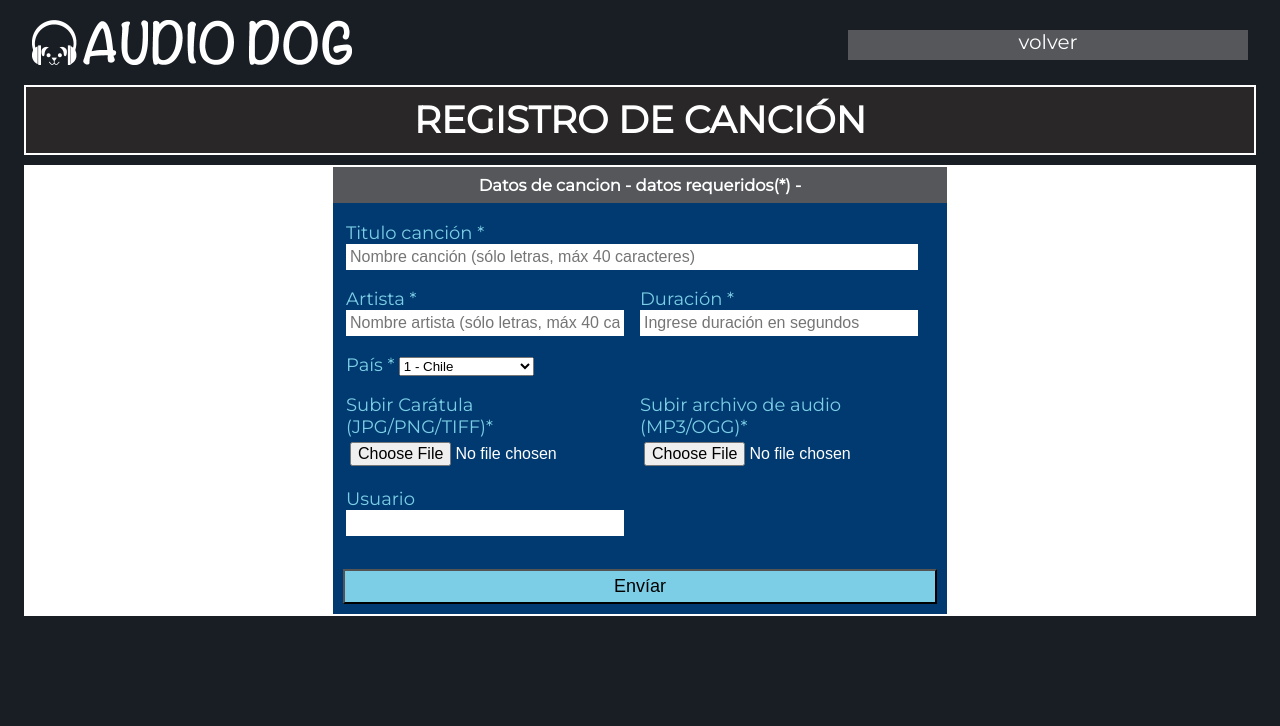
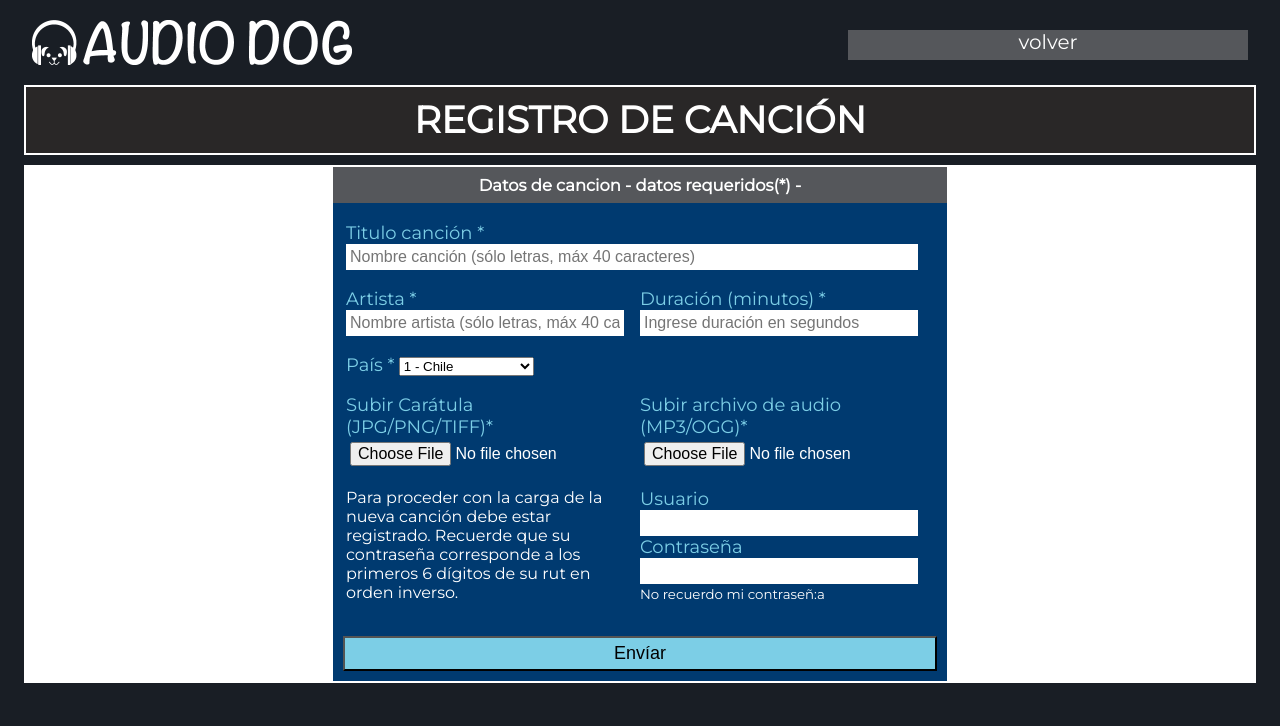
Before and after one commit to nathanbernal/disquera_duoc, a Django app: page /cancion_subir/ in a window 1280 px wide. Shown: the top 726 px of the page. Run offline with Django 3.2, Linux system fonts and the light colour scheme; data comes from the database, SQL or seed files in the repository; both versions use the stored data as it was after the commit.

Commit message:
Validación de subida de canciones solo por usuario registrados

```diff
--- a/audiodog/models.py
+++ b/audiodog/models.py
@@ -1,4 +1,6 @@
 from django.db import models
+import logging
+logger = logging.getLogger(__name__)
 
 # Create your models here.
 
@@ -26,6 +28,10 @@ class Cancion(models.Model):
 class Usuario(models.Model):
 
     nombre = models.CharField(max_length=500, default='', null=False)
+
+    alias = models.CharField(max_length=500, default='', null=False)
+    contrasena = models.CharField(max_length=100, default='', null=False)
+
     rut = models.CharField(max_length=10)
     email = models.TextField(max_length=100)
     nacimiento_fecha = models.DateTimeField(default=timezone.now)
@@ -38,6 +44,7 @@ class Usuario(models.Model):
             default=timezone.now)
 
     def crear(self):
+
         self.registro_fecha = timezone.now()
         self.save()
 
--- a/audiodog/templates/audiodog/cancion_subir.html
+++ b/audiodog/templates/audiodog/cancion_subir.html
@@ -96,7 +96,7 @@
 
                                     <label for="cancion">Titulo canción *</label>
                                     <input type="text" class="input" name="cancion" id="cancion" minlength="3" maxlength="40" pattern="[áÁàÀéÉèÈíÍìÌóÓòÒúÚùÙa-zA-Z ]{3,40}"
-                                    placeholder="Nombre canción (sólo letras, máx 40 caracteres)" title="Sólo letras están permitidas" autocomplete="off" validate required>
+                                    placeholder="Nombre canción (sólo letras, máx 40 caracteres)" title="Sólo letras están permitidas" autocomplete="off" validate required value="{{ cancion }}">
 
                                 </div>
                             </div>
@@ -106,15 +106,15 @@
 
                                     <label for="nombreartista">Artista *</label>
                                     <input type="text" class="input" name="artista" id="artista" minlength="3" maxlength="40" pattern="[áÁàÀéÉèÈíÍìÌóÓòÒúÚùÙa-zA-Z ]{3,40}"
-                                    placeholder="Nombre artista (sólo letras, máx 40 caracteres)" title="Sólo letras están permitidas" autocomplete="off" validate required>
+                                    placeholder="Nombre artista (sólo letras, máx 40 caracteres)" title="Sólo letras están permitidas" autocomplete="off" validate required value="{{ artista }}">
 
                                 </div>
 
                                 <div class="col-xs-6 cuadro-input">
 
-                                    <label for="duracion">Duración *</label>
-                                    <input type="number" class="input" name="duracion" id="artista" minlength="3" maxlength="40" pattern="[0-9]{3}"
-                                    placeholder="Ingrese duración en segundos" title="Sólo números" autocomplete="off" validate required>
+                                    <label for="duracion">Duración (minutos) *</label>
+                                    <input type="number" class="input" name="duracion" id="duracion" minlength="3" maxlength="40" pattern="[0-9]{3}"
+                                    placeholder="Ingrese duración en segundos" title="Sólo números" autocomplete="off" validate required value="{{ duracion }}">
 
                                 </div>
                             </div>
@@ -124,8 +124,8 @@
 
                                     <label for="pais">País *</label>
                                     <select class="input" name="pais" id="pais">
-                                      {% for pais in paises %}
-                                      <option value="{{ pais.id }}">{{ pais.id }} - {{ pais.pais }}</option>
+                                      {% for paisList in paises %}
+                                      <option value="{{ paisList.id }}" >{{ paisList.id }} - {{ paisList.pais }}</option>
                                       {% endfor %}
                                     </select>
 
@@ -145,12 +145,25 @@
                             </div>
 
                             <div class="row parte">
+
+                                <div class="col-xs-6 cuadro-input">
+                                  Para proceder con la carga de la nueva canción debe estar registrado.
+                                  Recuerde que su contraseña corresponde a los primeros 6 dígitos de su rut en orden inverso.
+                                </div class="col-xs-6 cuadro-input">
+
                                 <div class="col-xs-6 cuadro-input">
                                     <label for="usuario">Usuario</label>
                                     <input type="text" class="input" name="usuario" id="usuario" minlength="3" maxlength="40" required>
+                                    <label for="contrasena">Contrase&ntilde;a</label>
+                                    <input type="password" class="input" name="contrasena" id="contrasena" minlength="3" maxlength="40" required>
+                                    <span style="cursor:pointer" onclick="location.href='/usuario_contrasena/'"><small>No recuerdo mi contrase&ntilde:a</small></span>
                                 </div>
 
                             </div>
+
+                            {% if mensaje %}
+                            <h2>{{ mensaje }}</h2>
+                            {% endif %}
 
                             <div class="row">
                                 <div class="col-xs-12 bot">
--- a/audiodog/views.py
+++ b/audiodog/views.py
@@ -30,10 +30,15 @@ def usuario_guardar(request):
         (4, 'Smart TV'),
     ]
 
-    logger.error('GUARDANDO USUARIO  '+request.POST["nombre"])
+    usuario = Usuario()
 
-    usuario = Usuario()
     usuario.nombre = request.POST["nombre"]
+    usuario.alias = request.POST["alias"]
+    passw = request.POST["rut"]
+
+    passTmp=passw[0:6]
+    usuario.contrasena = passTmp[::-1]
+
     usuario.rut = request.POST["rut"]
     usuario.email = request.POST["correo"]
     usuario.nacimiento_fecha = request.POST["fechanacimento"]
@@ -98,15 +103,54 @@ def cancion_subir(request):
 
 def cancion_guardar(request):
 
-    cancion = Cancion()
+    usuarioId = request.POST["usuario"]
+    contrasena = request.POST["contrasena"]
 
-    cancion.cancion = request.POST["cancion"]
-    cancion.artista = request.POST["artista"]
-    cancion.duracion = request.POST["duracion"]
-    cancion.pais = Pais.objects.get(id=request.POST["pais"])
-    cancion.imagen = request.FILES["caratula"]
-    cancion.archivo = request.FILES["audio"]
+    usuario = Usuario.objects.filter(alias=usuarioId)
 
-    cancion.save();
+    paises = Pais.objects.all()
+    dataOut={
+            "mensaje":"Las credenciales proporcionadas son incorrectas. Asegúrese de estar registrado como usuario antes de proceder con la carga de canciones.",
+            "cancion":request.POST["cancion"],
+            "artista":request.POST["artista"],
+            "duracion":request.POST["duracion"],
+            "pais":request.POST["pais"],
+            "paises":paises
+        }
 
-    return HttpResponseRedirect('/')
+    logger.error('BUSCANDO USUARIO  '+request.POST["usuario"]+" "+str(usuario.exists()))
+
+    if usuario.exists():
+
+        for u in usuario:
+
+            logger.error('USUARIO '+u.alias+" "+u.contrasena)
+
+            if u.contrasena == request.POST["contrasena"]:
+
+                cancion = Cancion()
+
+                cancion.cancion = request.POST["cancion"]
+                cancion.artista = request.POST["artista"]
+                cancion.duracion = request.POST["duracion"]
+                cancion.pais = Pais.objects.get(id=request.POST["pais"])
+                cancion.imagen = request.FILES["caratula"]
+                cancion.archivo = request.FILES["audio"]
+
+                cancion.save();
+
+                return HttpResponseRedirect('/')
+
+                break
+
+            else:
+
+                return render(request, 'audiodog/cancion_subir.html', dataOut)
+
+                break
+
+    else:
+
+        return render(request, 'audiodog/cancion_subir.html', dataOut)
+
+    #return HttpResponseRedirect('/')
```
Also changed, not shown: audiodog/templates/audiodog/usuario_registro.html (+11 -0 lines), audiodog/migrations/0019_auto_20191205_1449.py (added), audiodog/migrations/0020_auto_20191205_1503.py (added), audiodog/static/media/cover/47396917_1978305578872707_3280971349010415616_o.jpg (added), audiodog/static/media/cover/47396917_1978305578872707_3280971349010415616_o_Q2lgVR5.jpg (added), db.sqlite3, 2 other files.
